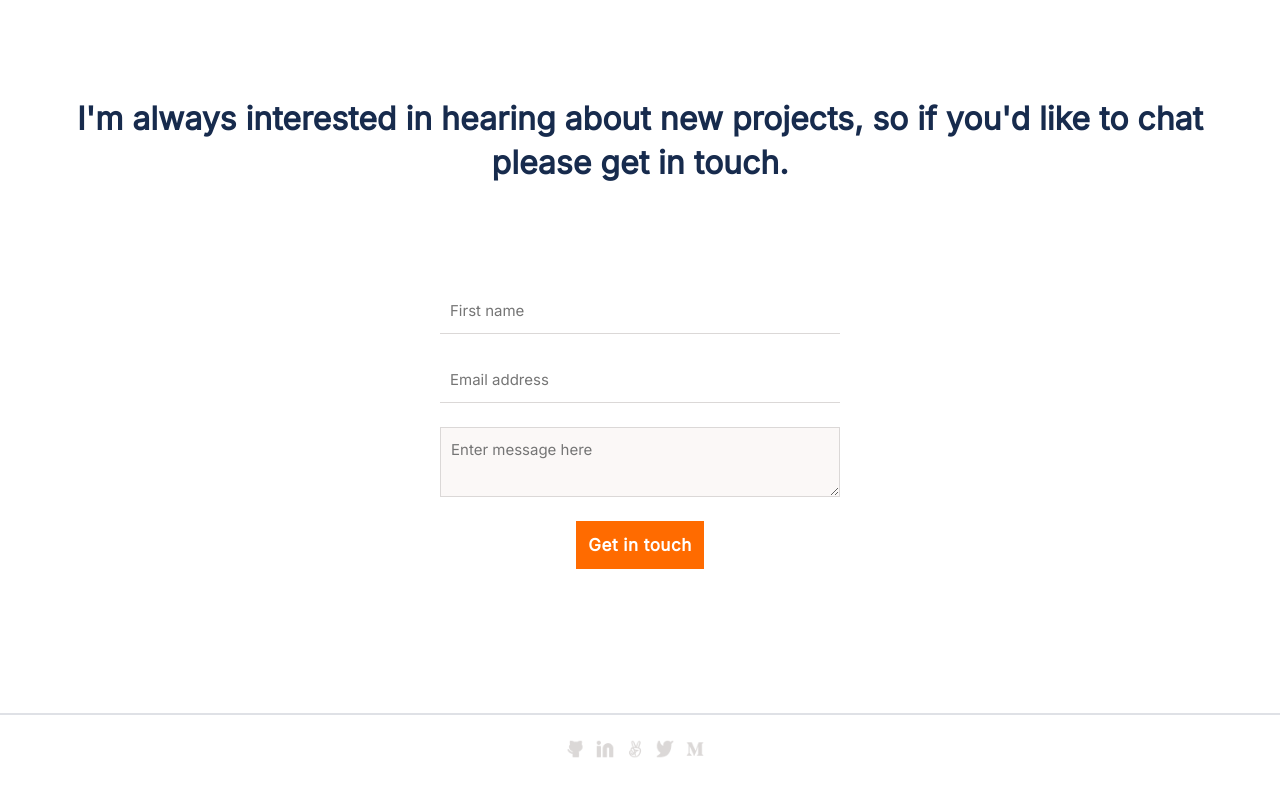
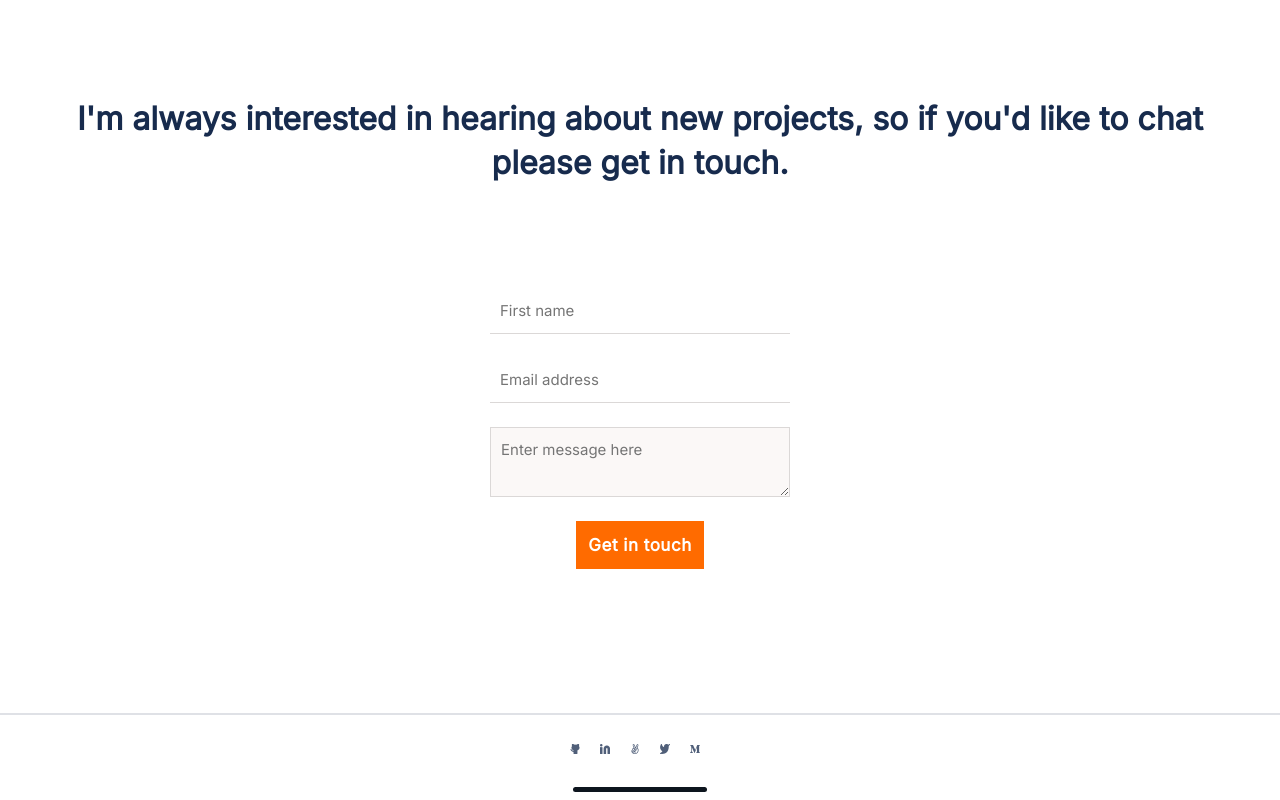
Before and after one commit to JakariaJishan/portfolio-microverse, a website: page index.html in a window 1280 px wide. Shown: the part 5831-6631 px from the top of the page. Drawn offline with Linux system fonts and the light colour scheme.

Commit message:
make changes icon on footer and clean style.

```diff
--- a/index.html
+++ b/index.html
@@ -336,29 +336,32 @@
             <ul>
                 <li>
                     <a href="#">
-                        <img src="./images/Icon -GitHub.png" alt="github" /></a>
+                        <img src="./images/Disabled.png" alt="github" /></a>
                 </li>
                 <li>
                     <a href="#">
-                        <img src="./images/Icon - Linkedin.png" alt="Linkedin" />
+                        <img src="./images/Disabled-1.png" alt="Linkedin" />
                     </a>
                 </li>
                 <li>
                     <a href="#">
-                        <img src="./images/Icon - Angelist.png" alt="Angelist" />
+                        <img src="./images/Enabled.png" alt="Angelist" />
                     </a>
                 </li>
                 <li>
                     <a href="#">
-                        <img src="./images/Icon - Twitter.png" alt="Twitter" />
+                        <img src="./images/Disabled-2.png" alt="Twitter" />
                     </a>
                 </li>
                 <li>
                     <a href="#">
-                        <img src="./images/Icon - Medium.png" alt="Medium" />
+                        <img src="./images/Disabled-3.png" alt="Medium" />
                     </a>
                 </li>
             </ul>
+        </div>
+        <div class="shape">
+
         </div>
     </footer>
 </body>
--- a/style.css
+++ b/style.css
@@ -400,7 +400,7 @@ button {
 }
 
 form {
-  width: 400px;
+  width: 300px;
   margin: 80px auto 0;
 }
 
@@ -458,3 +458,11 @@ footer .icons {
 hr {
   border: 1px solid #dfe1e6;
 }
+
+.shape {
+  width: 134px;
+  height: 5px;
+  margin: 23px auto 8px;
+  background: #0d151e;
+  border-radius: 10px;
+}
```
Also changed, not shown: images/Disabled-1.png (added), images/Disabled-2.png (added), images/Disabled-3.png (added), images/Disabled.png (added), images/Enabled.png (added).
